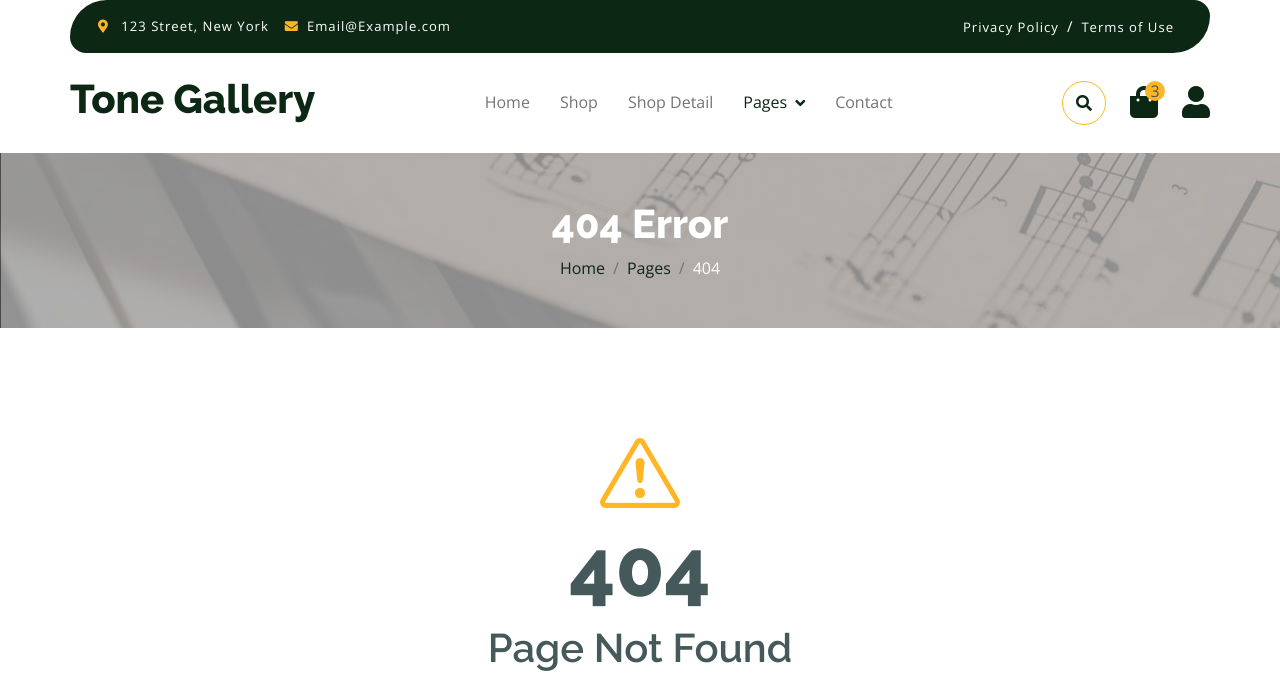
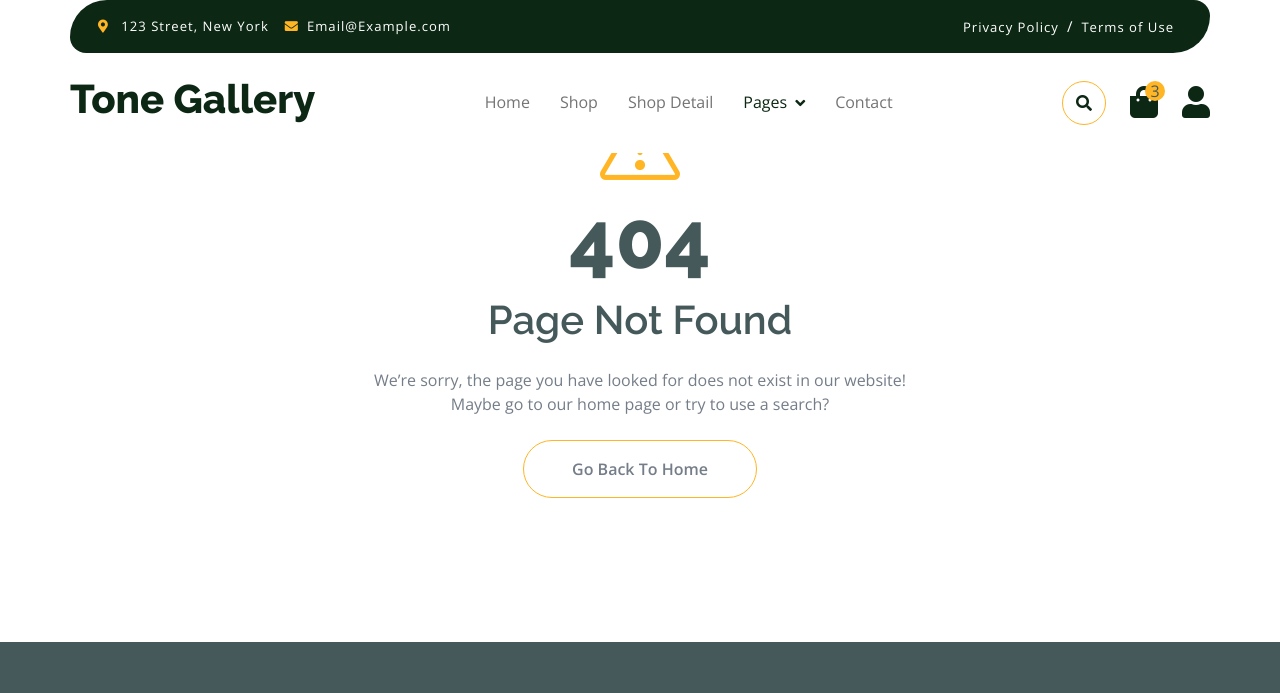
Before and after one commit to SakithLiyanage/Java-project-frontend, a plain HTML site: page 404.html in a window 1280 px wide. Shown: the top 693 px of the page. Drawn offline with nearby package versions, Linux system fonts and the light colour scheme.

Commit message:
change erro404

```diff
--- a/404.html
+++ b/404.html
@@ -109,18 +109,6 @@
             </div>
         </div>
         <!-- Modal Search End -->
-
-
-        <!-- Single Page Header start -->
-        <div class="container-fluid page-header py-5">
-            <h1 class="text-center text-white display-6">404 Error</h1>
-            <ol class="breadcrumb justify-content-center mb-0">
-                <li class="breadcrumb-item"><a href="#">Home</a></li>
-                <li class="breadcrumb-item"><a href="#">Pages</a></li>
-                <li class="breadcrumb-item active text-white">404</li>
-            </ol>
-        </div>
-        <!-- Single Page Header End -->
 
 
         <!-- 404 Start -->
```
